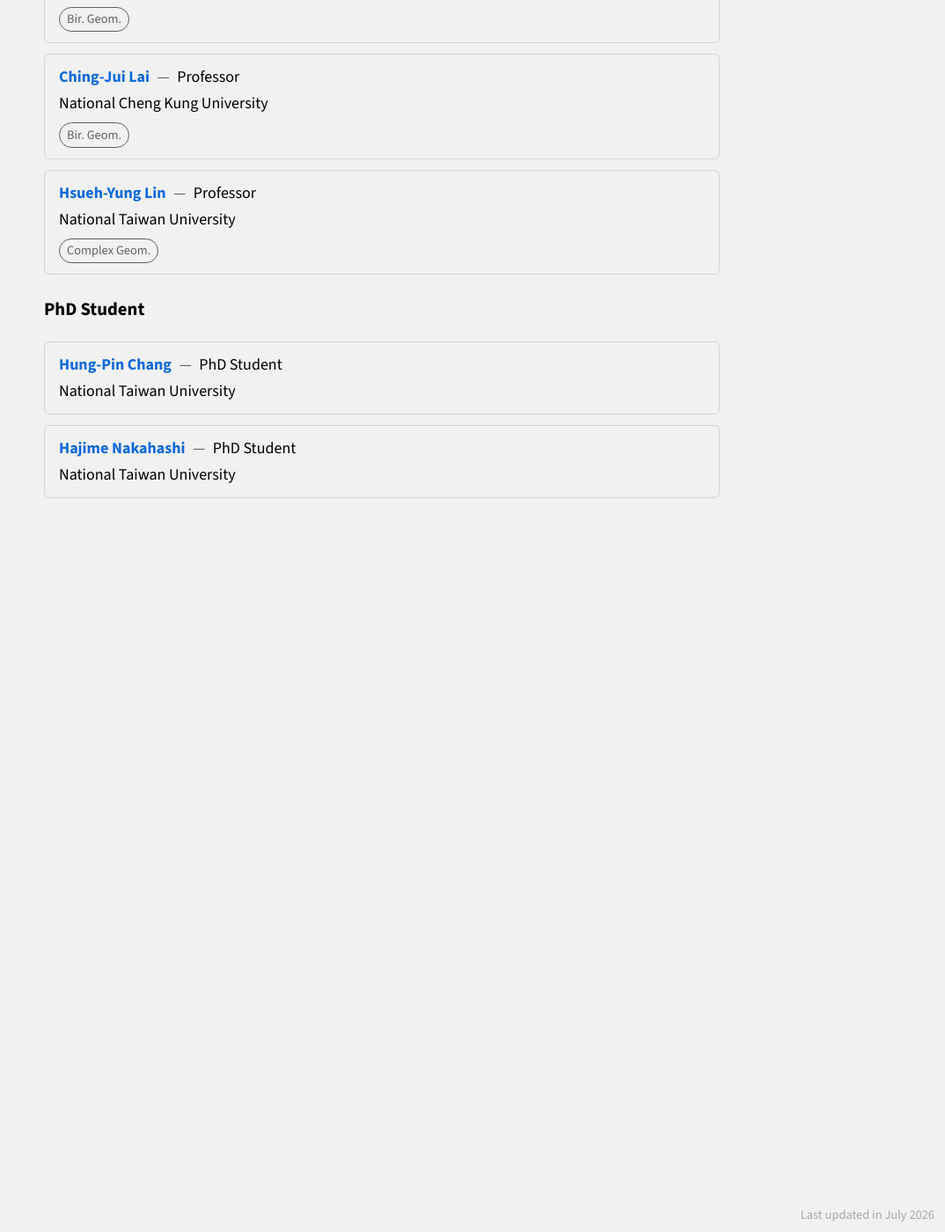
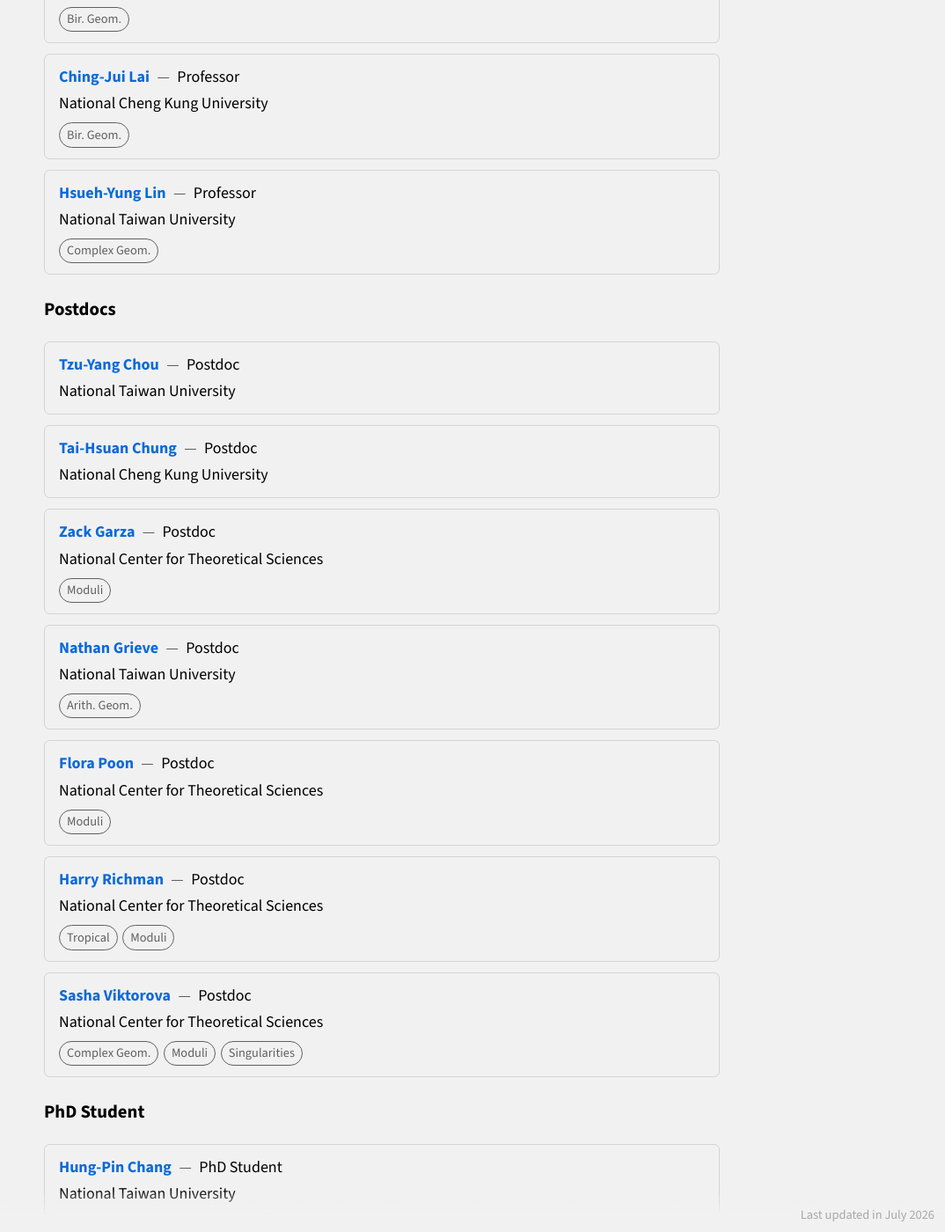
Before and after one commit to taiwan-ag/taiwan-ag.github.io, a Jekyll site: the page built from people.md, in a window 1280 px wide and 1400 px high, scrolled down 401 px. Shown: the whole window at 88% size, without its empty margins (206-1280 px from the left). Built offline with Jekyll 4.4.1, drawn with Linux system fonts in a browser that asks for light colours; before the commit the page ends 1031 px from its top, so only the background shows below that.

Commit message:
Add postdocs to the People page
Co-Authored-By: Claude Sonnet 5 <noreply@anthropic.com>
Claude-Session: https://claude.ai/code/session_01Eon8xtEqo4VMYL9knp2LSv

```diff
--- a/_data/people.yml
+++ b/_data/people.yml
@@ -47,3 +47,49 @@ algebraic_geometers:
     surname: "Chang"
     institution: "National Taiwan University"
     position: "PhD Student"
+
+  - name: "Harry Richman"
+    surname: "Richman"
+    institution: "National Center for Theoretical Sciences"
+    position: "Postdoc"
+    research_interests: ["tropical-geometry", "moduli-spaces"]
+    url: "https://harryrichman.github.io/"
+
+  - name: "Flora Poon"
+    surname: "Poon"
+    institution: "National Center for Theoretical Sciences"
+    position: "Postdoc"
+    research_interests: ["moduli-spaces"]
+    url: "https://sites.google.com/view/florapoon/home/"
+
+  - name: "Nathan Grieve"
+    surname: "Grieve"
+    institution: "National Taiwan University"
+    position: "Postdoc"
+    research_interests: ["arithmetic-geometry"]
+    url: "https://sites.google.com/view/nathan-grieve"
+
+  - name: "Zack Garza"
+    surname: "Garza"
+    institution: "National Center for Theoretical Sciences"
+    position: "Postdoc"
+    research_interests: ["moduli-spaces"]
+    url: "https://dzackgarza.com/"
+
+  - name: "Tzu-Yang Chou"
+    surname: "Chou"
+    institution: "National Taiwan University"
+    position: "Postdoc"
+
+  - name: "Sasha Viktorova"
+    surname: "Viktorova"
+    institution: "National Center for Theoretical Sciences"
+    position: "Postdoc"
+    research_interests: ["complex-geometry", "moduli-spaces", "singularity-theory"]
+    url: "https://sites.google.com/view/viktorova/about"
+
+  - name: "Tai-Hsuan Chung"
+    surname: "Chung"
+    institution: "National Cheng Kung University"
+    position: "Postdoc"
+    url: "https://sites.google.com/view/tai-hsuanchung/"
```
